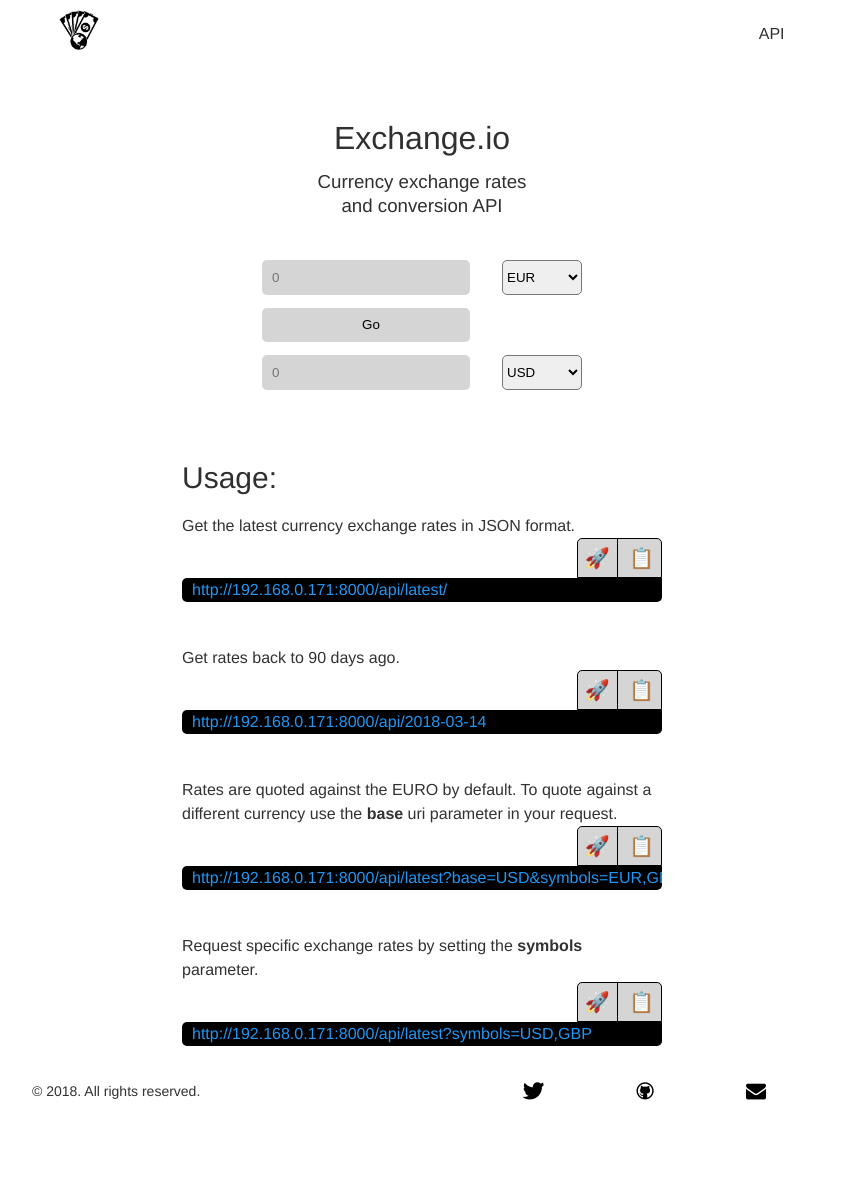
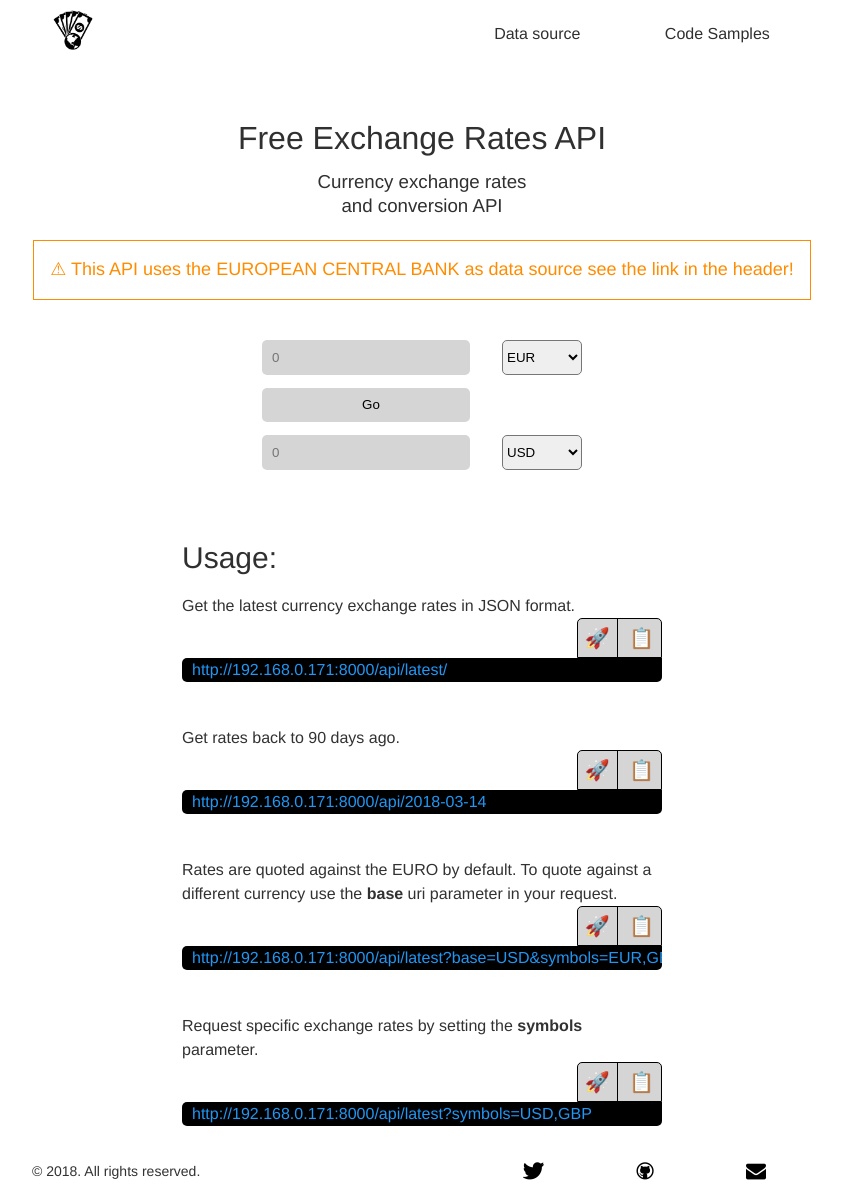
Before and after one commit to Usef-BH/exchange, a Django app: template exchange/templates/exchange/index.html in a window 1280 px wide. Shown: the whole page, without its empty margins (218-1060 px from the left). Before the commit the page ends 1100 px from the top, so only its background shows below. Run offline with Django 3.2, Linux system fonts and the light colour scheme; the template is opened without the code that fills it, so the values that code supplies are empty; some web fonts are replaced.

Commit message:
Add some header links, and note

```diff
--- a/exchange/static/exchange/css/style.css
+++ b/exchange/static/exchange/css/style.css
@@ -55,15 +55,30 @@ header .logo {
     grid-column: 1;
 }
 
-header .api {
-    grid-column: -1;
+header .data {
+    grid-column: 10/span 2;
+}
+
+header .code {
+    grid-column: 12/span 2;
 }
 
 main {
     grid-row: 2;
     grid-gap: 20px;
     display: grid;
-    grid-template-rows: 150px 150px auto;
+    grid-template-rows: 150px minmax(60px, auto) 150px auto;
+}
+
+main .note {
+    max-width: 80vw;
+    margin-left: auto;
+    margin-right: auto;
+    text-align: center;
+    font-size: 18px;
+    border: 1px solid darkorange;
+    padding: 16px;
+    color: darkorange;
 }
 
 section {
--- a/exchange/templates/exchange/index.html
+++ b/exchange/templates/exchange/index.html
@@ -8,7 +8,7 @@
     <meta http-equiv="X-UA-Compatible" content="ie=edge">
     <link rel="shortcut icon" href="{% static 'exchange/img/favicon.png' %}" type="image/x-icon">
     <link rel="stylesheet" href="{% static 'exchange/css/style.css' %}">
-    <title>Exchange Rate</title>
+    <title>Currancies Exchange Rates</title>
 </head>
 
 <body>
@@ -16,14 +16,21 @@
         <a class="logo" href="/app/">
             <img src="{% static 'exchange/img/favicon.png' %}" width="40px" alt="logo of exchange.io project">
         </a>
-        <a class="api" href="/api/">API</a>
+        <a href="https://www.ecb.europa.eu/stats/policy_and_exchange_rates/euro_reference_exchange_rates/html/index.en.html"
+        class="data" target="_blank">
+        Data source
+        </a>
+        <a href="/code_samples/" class="code">Code Samples</a>
     </header>
     <main>
         <section class="intro">
-            <h1>Exchange.io</h1>
+            <h1>Free Exchange Rates API</h1>
             <h3>Currency exchange rates
                 <br> and conversion API</h3>
         </section>
+        <div class="note">
+           	&#9888; This API uses the EUROPEAN CENTRAL BANK as data source see the link in the header!
+        </div>
         <section class="converter">
             <input type="text" class="input_base" placeholder="0">
             <select name="base" class="select_base">
--- a/project/urls.py
+++ b/project/urls.py
@@ -17,7 +17,7 @@ from django.conf.urls import url, include
 from django.contrib import admin
 
 urlpatterns = [
-    url(r'^app/', include('exchange.urls')),
+    url(r'^/?$', include('exchange.urls')),
     url(r'api/', include('api.urls')),
     url(r'^admin/', admin.site.urls),
 ]
```
